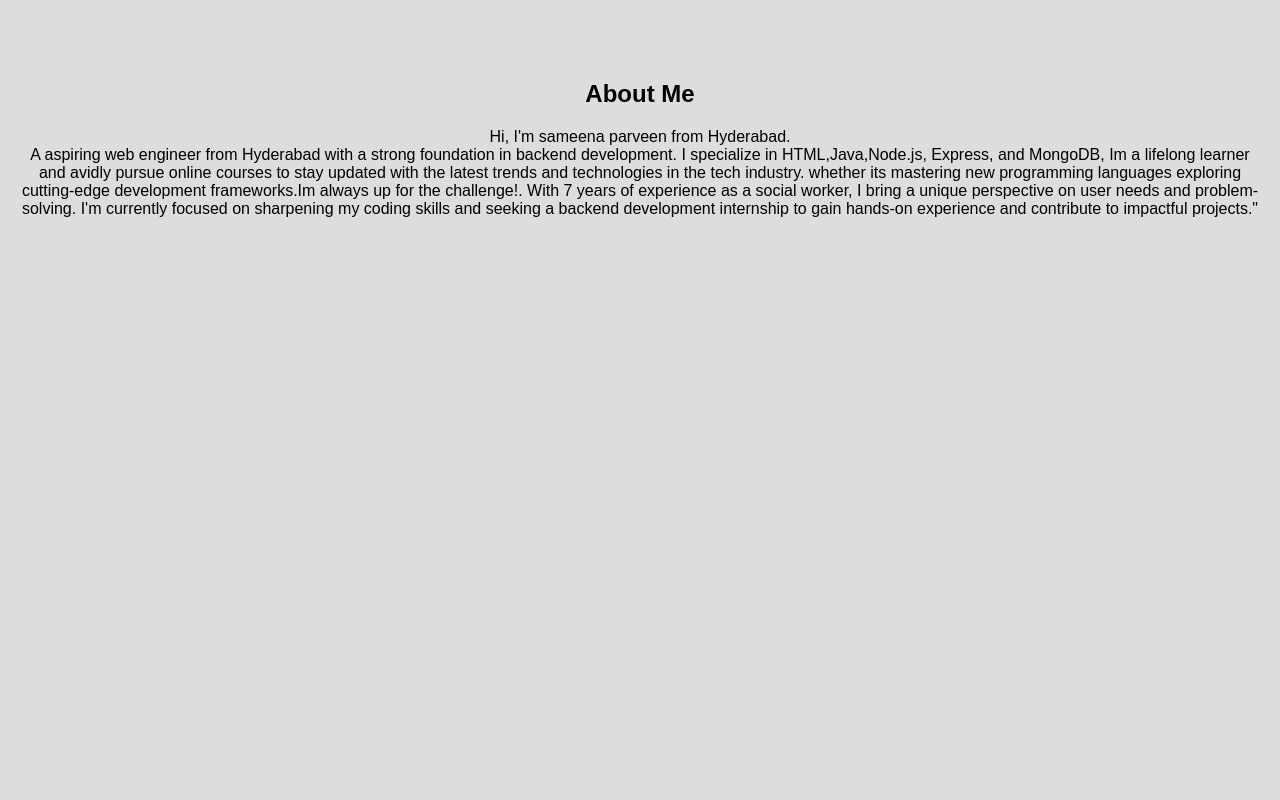
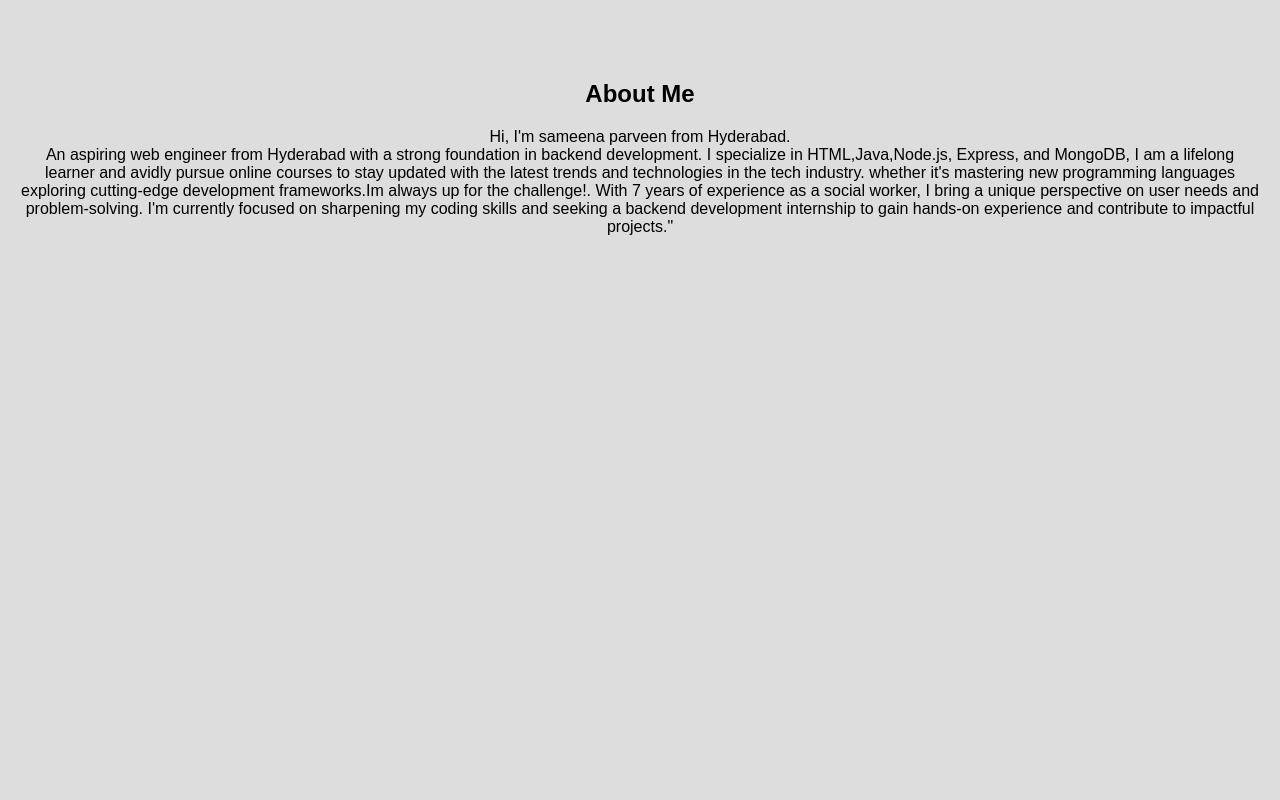
Before and after one commit to sameena-parveen/sameena-parveen, a plain HTML site: page index.html in a window 1280 px wide. Shown: the part 1040-1840 px from the top of the page. Drawn offline with Linux system fonts and the light colour scheme.

Commit message:
add and do some corrections

```diff
--- a/index.html
+++ b/index.html
@@ -28,10 +28,10 @@
 
     <section id="about">
         <h2>About Me</h2>
-        <p>Hi, I'm sameena parveen from <span>Hyderabad.</span><br>A aspiring web engineer from Hyderabad with
+        <p>Hi, I'm sameena parveen from <span>Hyderabad.</span><br>An aspiring web engineer from Hyderabad with
             a strong foundation in backend development. I specialize in HTML,Java,Node.js, Express, and MongoDB,
-            Im a lifelong learner and avidly pursue online courses to stay updated with the latest trends and
-            technologies in the tech industry. whether its mastering new programming languages exploring
+            I am a lifelong learner and avidly pursue online courses to stay updated with the latest trends and
+            technologies in the tech industry. whether it's mastering new programming languages exploring
             cutting-edge development frameworks.Im always up for the challenge!. With 7 years of experience as a
             social worker, I bring a unique perspective on user needs and problem-solving. I'm currently focused
             on sharpening my coding skills and seeking a backend development internship to gain hands-on
@@ -54,9 +54,9 @@
         <h2>Projects</h2>
         <p>Recently built and deployed a modern medical healthcare app integrating features like
             appointment scheduling, telemedicine, and electronic health records."Modern medical-care
-            services",which is a trusted platform for accessing health care services. It is one of the Indias's leading
+            services",which is a trusted platform for accessing health care services. It is one of the India's leading
             digital health care platform from doctor to online pharmacy and lab tests at home.We have it all covered for
-            you. we are on a mission to bring "care to health" to give you a good experiance. This project aims to
+            you. we are on a mission to bring "care to health" to give you a good experiance. This project aim's to
             provide users with convenient, accessible and high -quality medical care. Features: 1: General consultation.
             2: Appointments. 3: Tests and Diagnostics.</p>
     </section>
```
